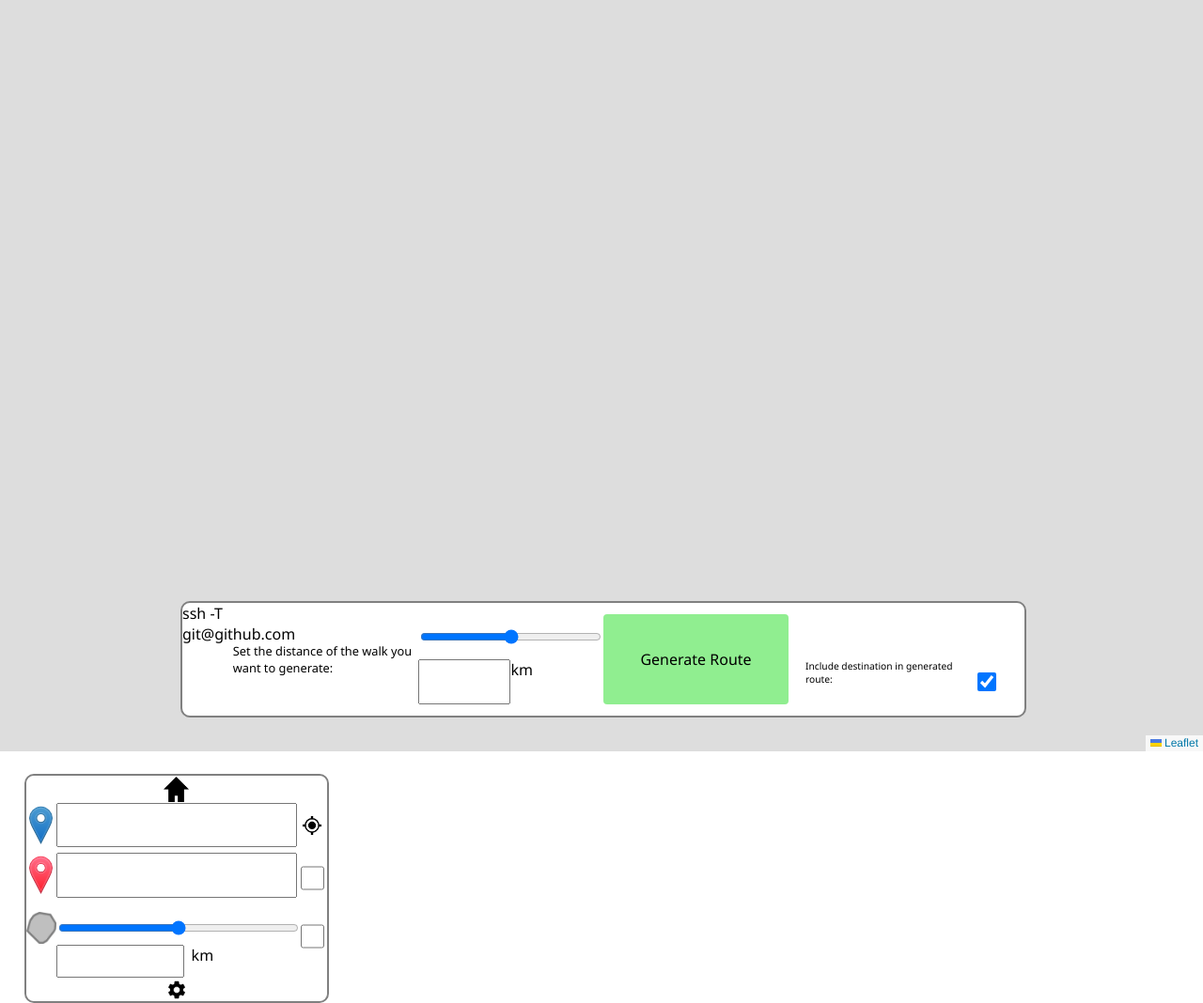
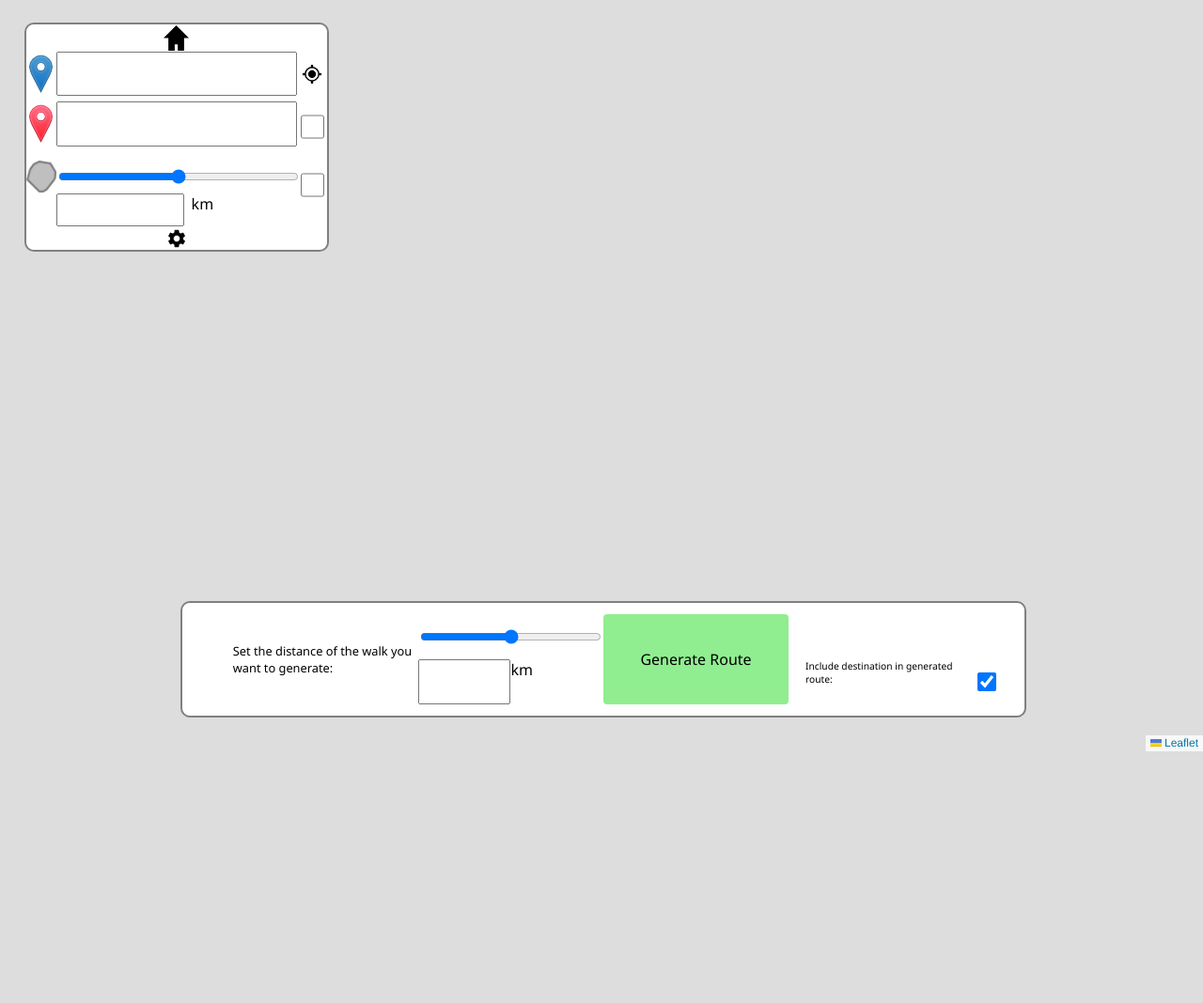
Before and after one commit to garamlee500/RoutePlanner, a Flask app: page / in a window 1280 px wide. Shown: the whole page at 94% size. After the commit the page ends 800 px from the top, so only its background shows below. Run offline with Flask 3, Linux system fonts and the light colour scheme; data that the repository does not hold is empty; some libraries are stand-ins or nearby versions.

Commit message:
Fixes error where main controls were hidden

```diff
--- a/src/server/static/index.html
+++ b/src/server/static/index.html
@@ -71,7 +71,6 @@
            <div style="grid-row:2/span 2; grid-column: 2; font-size: 1vw;display:flex;align-items:center;width:100%;height:100%;">
                Set the distance of the walk you want to generate:
            </div>
-          ssh -T git@github.com
  <button class="textButton" id="route_suggestor_button" onclick="suggestRoute();" style="grid-row: 2/ span 2; grid-column: 5;">
                Generate Route
            </button>
--- a/src/server/static/styles.css
+++ b/src/server/static/styles.css
@@ -1,5 +1,6 @@
 #main_controls{
 
+  position: absolute;
   top: 3%;
   left: 2%;
   height: 30%;
@@ -18,7 +19,8 @@ background-color: white;
   border-color: gray;
   border-width: 2px;
   border-style: solid;
-position:absolute;  border-radius: 10px;
+  position: absolute;
+  border-radius: 10px;
   display: grid;
   font-family: inherit;
 
```
